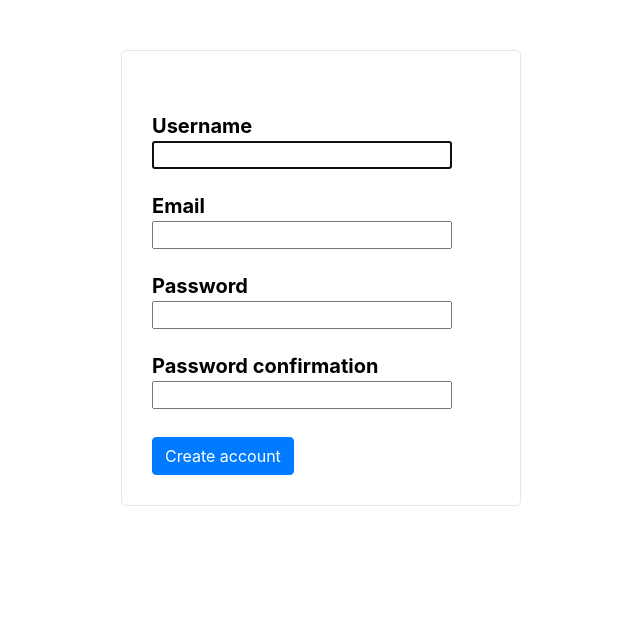
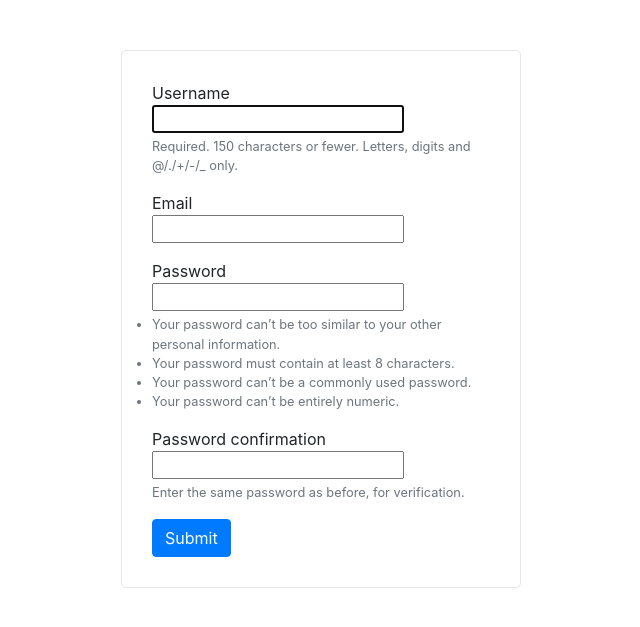
Before and after one commit to SergeyGorbenko/coursework_forum, a Django app: page /registration/ in a window 1280 px wide. Shown: the part 50-677 px from the top of the page, without its empty margins (319-959 px from the left). Run offline with Django 3.2, Linux system fonts and the light colour scheme; some libraries are stand-ins or nearby versions.

Commit message:
backend 0.8 registration finish

```diff
--- a/coursework_forum/urls.py
+++ b/coursework_forum/urls.py
@@ -13,10 +13,13 @@ Including another URLconf
     1. Import the include() function: from django.urls import include, path
     2. Add a URL to urlpatterns:  path('blog/', include('blog.urls'))
 """
+from django.conf.urls import url
 from django.contrib import admin
 from django.urls import path, include
+from django.views.generic import RedirectView
 
 urlpatterns = [
+    url(r'^favicon\.ico$', RedirectView.as_view(url='/static/favicon.ico', permanent=True)),
     path('admin/', admin.site.urls),
     path('', include('forum.urls')),
     path('', include('django.contrib.auth.urls')),
--- a/forum/urls.py
+++ b/forum/urls.py
@@ -5,4 +5,7 @@ from . import views
 urlpatterns = [
     path('', views.index, name='index'),
     path('registration/', views.registration, name='registration'),
+    path('posts/', views.posts, name='posts'),
+    path('tags/', views.tags, name='tags'),
+    path('users/', views.users, name='users'),
 ]
--- a/forum/views.py
+++ b/forum/views.py
@@ -1,5 +1,4 @@
 from django.contrib.auth import authenticate, login
-from django.http import HttpResponseRedirect
 from django.shortcuts import render, redirect
 from forum.models import *
 
@@ -14,7 +13,7 @@ def index(request):
 
 def registration(request):
     if request.user.is_authenticated:
-        return HttpResponseRedirect('')
+        return redirect('/')
     if request.method == 'GET':
         form = Registration()
         return render(request, 'registration/registration.html', {'form': form})
@@ -26,9 +25,18 @@ def registration(request):
             password = form.cleaned_data.get('password1')
             user = authenticate(username=username, password=password)
             login(request, user)
-            return HttpResponseRedirect('/post/')
+            return redirect('/')
         else:
-            # If there were errors, we render the form with these
-            # errors
             return render(request, 'registration/registration.html', {'form': form})
-    return render(request, 'registration/registration.html', {'form': Registration()})
+
+
+def posts(request):
+    return None
+
+
+def tags(request):
+    return None
+
+
+def users(request):
+    return None
--- a/templates/index.html
+++ b/templates/index.html
@@ -3,7 +3,7 @@
 <html lang="en">
 <head>
     <meta charset="UTF-8">
-    <title>IT Forum Login</title>
+    <title>IT Forum</title>
     <link rel="stylesheet" href="https://stackpath.bootstrapcdn.com/bootstrap/4.1.3/css/bootstrap.min.css"
           integrity="sha384-MCw98/SFnGE8fJT3GXwEOngsV7Zt27NXFoaoApmYm81iuXoPkFOJwJ8ERdknLPMO" crossorigin="anonymous">
     <link rel="stylesheet" href="{% static 'css/style.css' %}">
--- a/templates/registration/registration.html
+++ b/templates/registration/registration.html
@@ -17,35 +17,39 @@
 <section class="registration">
     <div class="registration_container">
         <form method="post" class="registration_form" action="/registration/">
+
             {% csrf_token %}
-            <ul>
-                {% for error in errors %}
-                    <li>{{ error }}</li>
-                {% endfor %}
-            </ul>
-            {% if errors %}
-                <p class="input_error">Username error</p>
+
+
+            {% if form.errors %}
+                <div class="alert alert-danger" role="alert">
+                    {% for error in form.errors %}
+                        {% if error == "username" %}
+                            User already exists<br/>
+                        {% else %}
+                            {% if error == "email" %}
+                                Wrong email<br/>
+                            {% else %}
+                                {% if error == "password2" %}
+                                    Invalid password or Passwords do not match<br/>
+                                {% endif %}
+                            {% endif %}
+                        {% endif %}
+                    {% endfor %}
+                </div>
             {% endif %}
-            <div class="input_div">
-                <p class="field_desc">{{ form.username.label }}</p>
-                <p class="field">{{ form.username }}</p>
-            </div>
-            <div class="input_div">
-                <p class="field_desc">{{ form.email.label }}</p>
-                <p class="field">{{ form.email }}</p>
-            </div>
-            <div class="input_div">
-                <p class="field_desc">{{ form.password1.label }}</p>
-                <p class="field">{{ form.password1 }}</p>
-            </div>
-            <div class="input_div">
-                <p class="field_desc">{{ form.password2.label }}</p>
-                <p class="field">{{ form.password2 }}</p>
-            </div>
-            <div>
-                <input type="submit" value="Create account" class="btn btn-primary forum_btn"/>
-                <input type="hidden" name="next" value="{{ next }}"/>
-            </div>
+
+            {% for field in form.visible_fields %}
+                <div class="form-group">
+                    {{ field.label }}<br/>
+                    {{ field }}
+                    {% if field.help_text %}
+                        <small class="form-text text-muted">{{ field.help_text }}</small>
+                    {% endif %}
+                </div>
+            {% endfor %}
+
+            <button type="submit" class="btn btn-primary">Submit</button>
         </form>
     </div>
 </section>
```
Also changed, not shown: db.sqlite3.
